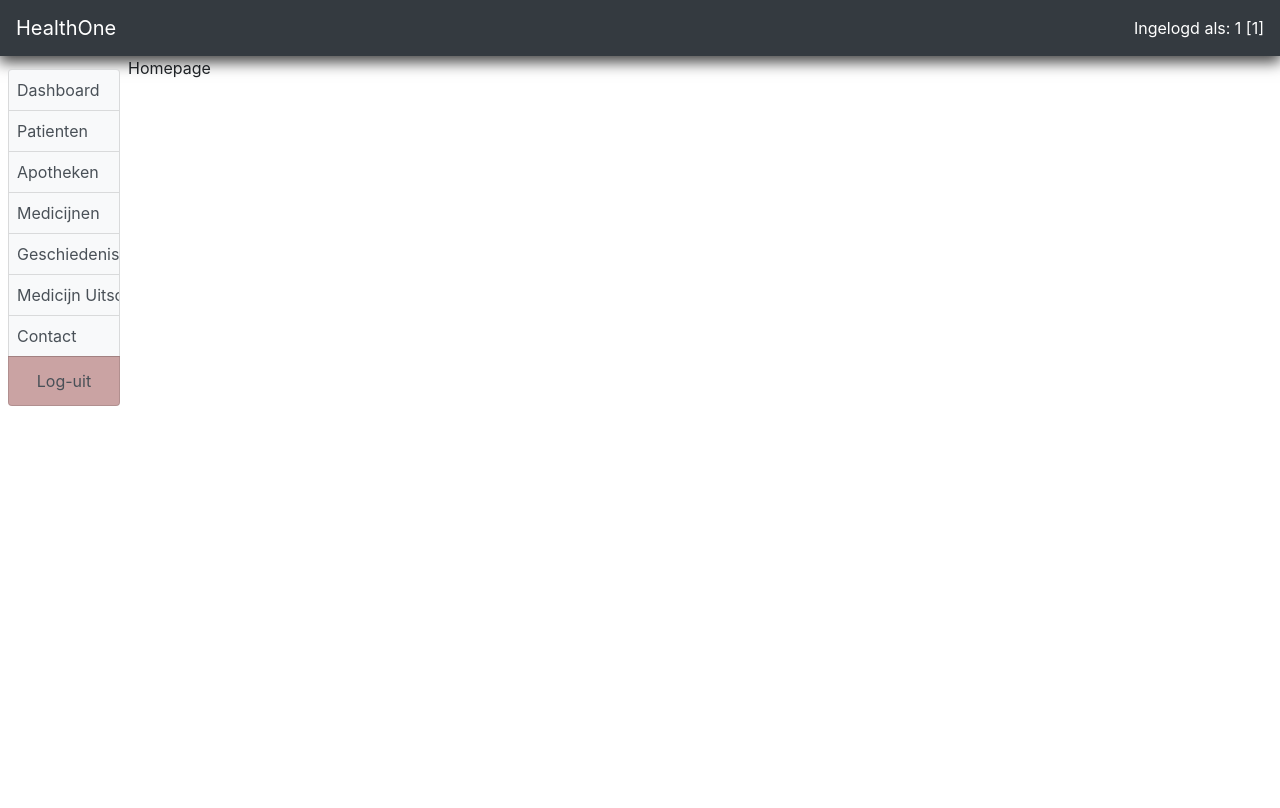
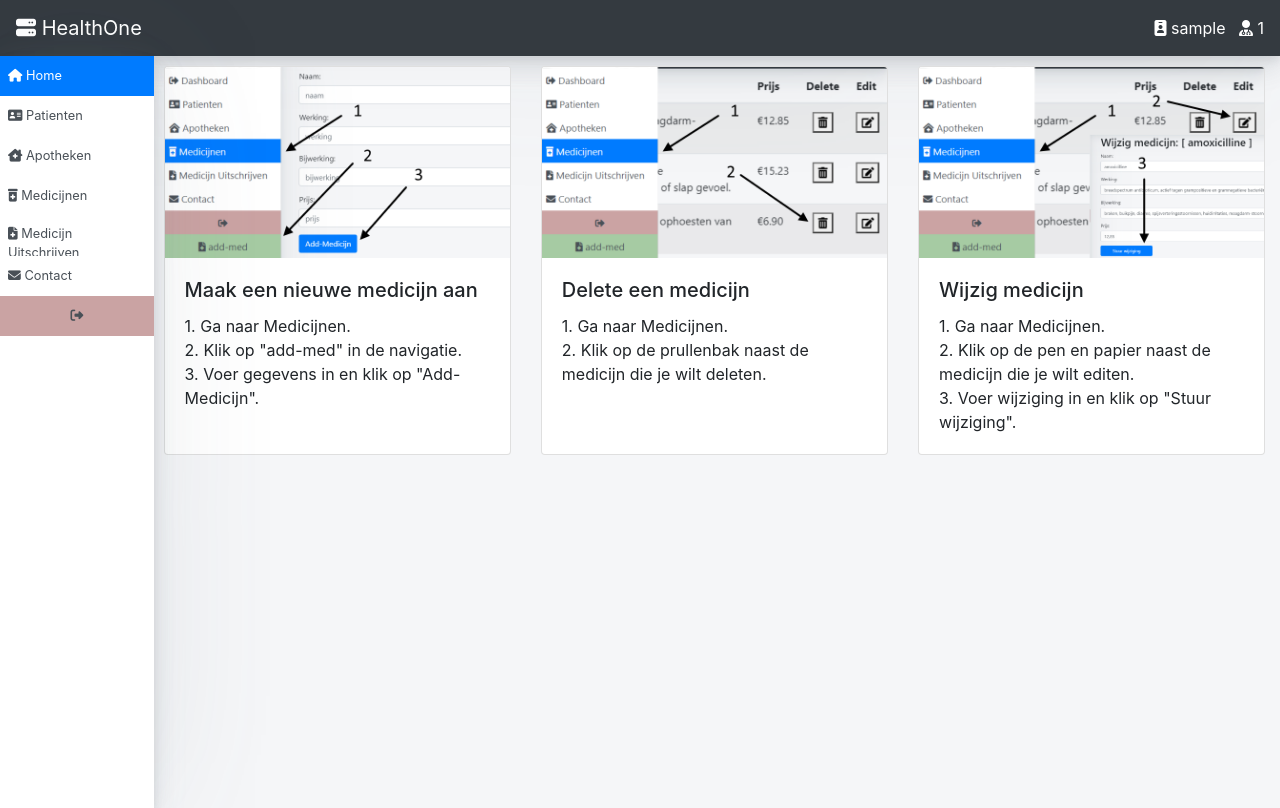
Before and after one commit to VirtualBytes/Mondriaan-HealthOne, a PHP site: page / in a window 1280 px wide. Run offline with PHP 8.4, Linux system fonts and the light colour scheme; the visitor is signed in with stand-in values (Sample User, id 1); some libraries are stand-ins or nearby versions.

Commit message:
Ultimate get and setter and design

```diff
--- a/Controller/Controller.php
+++ b/Controller/Controller.php
@@ -22,7 +22,7 @@ class Controller{
             $this->view->currentPage = "";
             $this->model->logOut();
 
-        } else if (isset($_POST['dashboard'])){
+        } else if (isset($_POST['home'])){
             $this->view->currentPage = "";
             $this->view->viewHomePage();
 
--- a/Model/Model.php
+++ b/Model/Model.php
@@ -114,11 +114,11 @@ class Model{
             $patient = $query->fetch();
 
             if($patient){
-                if($encryptedpassword == $patient->getWachtwoord()){ //Check if password is correct
-                    $_SESSION['id'] = $patient->getId();
-                    $_SESSION['user'] = $patient->getNaam();
-                    $_SESSION['functie'] = $patient->getFunctie();
-                    $_SESSION['role'] = $patient->getRole();
+                if($encryptedpassword == $patient->__get('wachtwoord')){ //Check if password is correct
+                    $_SESSION['id'] = $patient->__get('id');
+                    $_SESSION['user'] = $patient->__get('naam');
+                    $_SESSION['functie'] = $patient->__get('functie');
+                    $_SESSION['role'] = $patient->__get('role');
                     header("Refresh:0"); //Refreshes site clears incorrecte login error
                 } else {
                     echo "Incorrect login gegevens";
--- a/View/Head.php
+++ b/View/Head.php
@@ -8,9 +8,11 @@ echo '
         <title>HealthOne</title>
         <meta name="viewport" content="width=device-width, initial-scale=1">
         <meta name="author" content="">
-        <link rel="stylesheet" href="https://stackpath.bootstrapcdn.com/bootstrap/4.3.1/css/bootstrap.min.css" integrity="sha384-ggOyR0iXCbMQv3Xipma34MD+dH/1fQ784/j6cY/iJTQUOhcWr7x9JvoRxT2MZw1T" crossorigin="anonymous">
-        <link rel="stylesheet" href="css/style.css">
+        <link rel="stylesheet" href="https://cdn.jsdelivr.net/npm/bootstrap@4.5.3/dist/css/bootstrap.min.css" integrity="sha384-TX8t27EcRE3e/ihU7zmQxVncDAy5uIKz4rEkgIXeMed4M0jlfIDPvg6uqKI2xXr2" crossorigin="anonymous">
+        <link rel="stylesheet" href="https://cdnjs.cloudflare.com/ajax/libs/animate.css/4.1.1/animate.min.css"/>
+        <link rel="stylesheet" href="css/style.css?ts=<?=time()?>">
         <script src="http://code.jquery.com/jquery-latest.min.js"></script>
+        <script src="https://kit.fontawesome.com/1f2863ab16.js" crossorigin="anonymous"></script>
         </head>
     <body>
     ';
--- a/View/Nav.php
+++ b/View/Nav.php
@@ -2,13 +2,14 @@
 echo '
     <div id="nav" class="navbar-header">
         <nav class="navbar navbar-light bg-dark">
-            <a class="navbar-brand" style="color:white;" href="">HealthOne</a>
+            <a class="navbar-brand" style="color:white;" href=""><i class="fas fa-server"></i> HealthOne</a>
+
             ';
 
             if(!empty($_SESSION['user'])){
                 echo '
                     <span class="navbar-text" style="color:white;">
-                        Ingelogd als: '.$_SESSION['user']." [".$_SESSION['functie']."]".'
+                        <i class="fas fa-id-badge"></i> '.$_SESSION['user'].' &nbsp; <i class="fas fa-user-md"></i>  '.$_SESSION['functie'].'
                     </span>
                 ';
             } else {
--- a/View/Pages/Home.php
+++ b/View/Pages/Home.php
@@ -5,18 +5,40 @@ include_once 'View/Nav.php';
 echo '
     <div id="page-grid">
         <form id="side-nav" action="" method="POST">
-            <input type="submit" class="p-2 list-group-item list-group-item-action bg-light" name="dashboard" value="Dashboard"/>
-            <input type="submit" class="p-2 list-group-item list-group-item-action bg-light" name="patienten" value="Patienten"/>
-            <input type="submit" class="p-2 list-group-item list-group-item-action bg-light" name="apotheken" value="Apotheken"/>
-            <input type="submit" class="p-2 list-group-item list-group-item-action bg-light" name="medicijnen" value="Medicijnen"/>
-            <input type="submit" class="p-2 list-group-item list-group-item-action bg-light" name="geschiedenis-Uitschrijvingen" value="Geschiedenis Uitschrijvingen"/>
-            <input type="submit" class="p-2 list-group-item list-group-item-action bg-light" name="medicijn-Uitschrijven" value="Medicijn Uitschrijven"/>
-            <input type="submit" class="p-2 list-group-item list-group-item-action bg-light" name="contact" value="Contact"/>
-            <input type="submit" class="list-group-item list-group-item-action" name="log-uit" id="log-uit" value="Log-uit"/>
-       </form>
+            <button type="submit" class="p-2 list-group-item list-group-item-action active" name="home"><i class="fas fa-home"></i> Home</button>
+            <button type="submit" class="p-2 list-group-item list-group-item-action" name="patienten"><i class="fas fa-address-card"></i> Patienten</button>
+            <button type="submit" class="p-2 list-group-item list-group-item-action" name="apotheken"><i class="fas fa-clinic-medical"></i> Apotheken</button>
+            <button type="submit" class="p-2 list-group-item list-group-item-action" name="medicijnen"><i class="fas fa-prescription-bottle-alt"></i> Medicijnen</button>
+            <button type="submit" class="p-2 list-group-item list-group-item-action" name="medicijn-Uitschrijven"><i class="fas fa-file-medical"></i> Medicijn Uitschrijven</button>
+            <button type="submit" class="p-2 list-group-item list-group-item-action" name="contact"><i class="fas fa-envelope"></i> Contact</button>
+            <button type="submit" class="p-2 list-group-item list-group-item-action" name="log-uit" id="log-uit"><i class="fas fa-sign-out-alt"></i></button>
+        </form>
 
-        <div id="content">
-            Homepage
+
+        <div id="content-dashboard">
+            <div class="card-deck">
+                <div class="card">
+                    <img class="card-img-top" src="Images/NewMed.png" alt="Card image cap">
+                    <div class="card-body">
+                            <h5 class="card-title">Maak een nieuwe medicijn aan</h5>
+                            <p class="card-text">1. Ga naar Medicijnen. <br> 2. Klik op "add-med" in de navigatie. <br> 3. Voer gegevens in en klik op "Add-Medicijn".</p>
+                    </div>
+                </div>
+                <div class="card">
+                    <img class="card-img-top" src="Images/DelMed.png" alt="Card image cap">
+                    <div class="card-body">
+                        <h5 class="card-title">Delete een medicijn</h5>
+                        <p class="card-text">1. Ga naar Medicijnen. <br> 2. Klik op de prullenbak naast de medicijn die je wilt deleten.</p>
+                    </div>
+                </div>
+                <div class="card">
+                    <img class="card-img-top" src="Images/WijzigMed.png" alt="Card image cap">
+                        <div class="card-body">
+                        <h5 class="card-title">Wijzig medicijn</h5>
+                        <p class="card-text">1. Ga naar Medicijnen. <br> 2. Klik op de pen en papier naast de medicijn die je wilt editen. <br> 3. Voer wijziging in en klik op "Stuur wijziging". </p>
+                    </div>
+                </div>
+            </div>
         </div>
     </div>
     ';
--- a/View/View.php
+++ b/View/View.php
@@ -18,24 +18,32 @@ class View{
         }
     }
     public function viewHomePage(){ //Can always see if user is logged in
+        if(isset($_SESSION['user'])){
             if(!empty($_SESSION['user'] && $this->currentPage == NULL)){ //NULL staat voor dashboard page default altijd erop dan
                 $this->currentPage = "Home";
                 include 'View/Pages/Home.php';
             }
         }
+    }
     public function viewMedicijnen(){ //Only able to view if logged in and has role that equals 3 or less (User rights)
+        if(isset($_SESSION['user'])){
             if(!empty($_SESSION['user']) && $_SESSION['role'] <= 3 && $_SESSION['role'] == !NULL && $this->currentPage == "Medicijnen"){
                 include 'View/Pages/Medicijnen.php';
             }
         }
+    }
     public function viewAddMedicijn(){  //Only able to view if logged in and has role that equals 3 or less (User rights)
+        if(isset($_SESSION['user'])){
             if(!empty($_SESSION['user']) && $_SESSION['role'] <= 3 && $_SESSION['role'] == !NULL && $this->currentPage == "AddMedicijn"){
                 include 'View/Pages/AddMedicijn.php';
             }
         }
+    }
     public function viewEditMedicijn(){ //Only able to view if logged in and has role that equals 3 or less (User rights)
+        if(isset($_SESSION['user'])){
             if(!empty($_SESSION['user']) && $_SESSION['role'] <= 3 && $_SESSION['role'] == !NULL && $this->currentPage == "editMedicijn"){
                 include 'View/Pages/EditMedicijn.php';
             }
         }
     }
+}
--- a/css/style.css
+++ b/css/style.css
@@ -1,75 +1,217 @@
+html {
+    scroll-behavior: smooth;
+}
+
+body {
+    height: 100vh;
+    background: #F5F6F8;
+    -webkit-font-smoothing: antialiased;
+    -moz-osx-font-smoothing: grayscale;
+}
+
 /* Grid */
 #page-grid {
     display: grid;
-    grid-template-columns: 10vw 90vw;
-    grid-template-rows: 94vh;
-    grid-column-gap: 0px;
-    grid-row-gap: 0px;
+    grid-template-columns: 12vw 88vw;
+    grid-template-rows: 83.6vh 10vh repeat(3, 1fr);
+    grid-column-gap: 0;
+    grid-row-gap: 0;
 }
+.div1 {
+    grid-area: 1 / 1 / 2 / 2;
+}
+.div2 {
+    grid-area: 2 / 1 / 3 / 2;
+}
+.div3 {
+    grid-area: 1 / 2 / 3 / 3;
+}
+
 #side-nav {
     grid-area: 1 / 1 / 2 / 2;
 }
+#side-nav-bottom {
+    grid-area: 2 / 1 / 3 / 2;
+    height: 0;
+}
 #content {
-    grid-area: 1 / 2 / 2 / 3;
+    grid-area: 1 / 2 / 3 / 3;
 }
-.navbar{
-    -webkit-box-shadow: 0px 5px 14px 1px rgba(0,0,0,0.75);
-    -moz-box-shadow: 0px 5px 14px 1px rgba(0,0,0,0.75);
-    box-shadow: 0px 5px 14px 1px rgba(0,0,0,0.75);
+.navbar {
+    box-shadow: 0 0.125rem 9.375rem rgba(90, 97, 105, 0.1), 0 0.25rem 0.5rem rgba(90, 97, 105, 0.12), 0 0.9375rem 1.375rem rgba(90, 97, 105, 0.1), 0 0.4375rem 2.1875rem rgba(165, 182, 201, 0.1);
+}
+
+/* Side nav */
+#side-nav > button {
+    border: none;
+    font-size: 1vw;
+    height: 5vh;
+}
+#side-nav > button:hover {
+    background: rgba(128, 128, 128, 0.26);
+}
+#side-nav {
+    z-index: 1;
+    font-size: 1vw;
+    height: 94vh;
+    background: #FFFFFF;
+    box-shadow: 0 0.125rem 9.375rem rgba(90, 97, 105, 0.1), 0 0.25rem 0.5rem rgba(90, 97, 105, 0.12), 0 0.9375rem 1.375rem rgba(90, 97, 105, 0.1), 0 0.4375rem 2.1875rem rgba(165, 182, 201, 0.1);
+    overflow-x: hidden;
+    display: flex;
+    flex-direction: column;
+}
+#side-nav-bottom {
+    z-index: 2;
+    font-size: 1vw;
+    position: absolute;
+    bottom: 0;
+    height: 5.8vh;
+    width: 12vw;
+}
+#side-nav-bottom:hover {
+    background: rgba(128, 128, 128, 0.26);
+}
+#log-uit {
+    background-color: rgba(161, 90, 90, 0.555);
+    text-align: center;
+}
+#add-med {
+    background-color: rgba(96, 161, 90, 0.555);
+    text-align: center;
+}
+.medicijn-form {
+    margin-top: 1.1vh;
+}
+
+/* Content */
+#content-edit-medi {
+    padding: 10px 40px;
+}
+#content-add-medi {
+    padding: 10px 40px;
+}
+#content-dashboard{
+    padding: 10px;
+    width: 87.63vw;
+}
+
+#submit-medicijn-wijziging {
+    width: 10vw;
+
+}
+.med-menu-buttons {
+    border: none;
+    display: flex;
+    justify-content: center;
+    align-items: center;
 }
 
 
 /* Login form */
-.login-form {
-    width: 340px;
+.login-page {
+    width: 360px;
+    padding: 8% 0 0;
+    margin: auto;
+}
+#login-background{
+    overflow-x: hidden;
+    overflow-y: hidden;
+    height: 94.05vh;
+    width: 100%;
+    background: #7474BF; /* fallback for old browsers */
+    background: -webkit-linear-gradient(to top, #348AC7, #7474BF); /* Chrome 10-25, Safari 5.1-6 */
+    background: linear-gradient(to top, #348AC7, #7474BF); /* W3C, IE 10+/ Edge, Firefox 16+, Chrome 26+, Opera 12+, Safari 7+ */
+}
+.form {
+    position: relative;
+    z-index: 1;
+    background: #FFFFFF;
+    max-width: 360px;
+    margin: 0 auto 100px;
+    padding: 45px;
+    text-align: center;
+    box-shadow: 0 0 20px 0 rgba(0, 0, 0, 0.2), 0 5px 5px 0 rgba(0, 0, 0, 0.24);
+}
+.form input {
+    font-family: "Roboto", sans-serif;
+    outline: 0;
+    background: #f2f2f2;
+    width: 100%;
+    border: 0;
+    margin: 0 0 15px;
+    padding: 15px;
+    box-sizing: border-box;
+    font-size: 14px;
+}
+.form button {
+    font-family: "Roboto", sans-serif;
+    text-transform: uppercase;
+    outline: 0;
+    background: #4CAF50;
+    width: 100%;
+    border: 0;
+    padding: 15px;
+    color: #FFFFFF;
+    font-size: 14px;
+    -webkit-transition: all 0.3 ease;
+    transition: all 0.3 ease;
+    cursor: pointer;
+}
+.form button:hover,
+.form button:active,
+.form button:focus {
+    background: #43A047;
+}
+.form .message {
+    margin: 15px 0 0;
+    color: #b3b3b3;
+    font-size: 12px;
+}
+.form .message a {
+    color: #4CAF50;
+    text-decoration: none;
+}
+.form .register-form {
+    display: none;
+}
+.container {
+    position: relative;
+    z-index: 1;
+    max-width: 300px;
+    margin: 0 auto;
+}
+.container:before,
+.container:after {
+    content: "";
+    display: block;
+    clear: both;
+}
+.container .info {
     margin: 50px auto;
-    font-size: 15px;
-
-    /* background-color: white;
-    border: 1px solid black;
-    margin: auto auto;
-    margin-top: 20vh;
-    margin-right: calc(100% - 45vw);
-    height: 30vh; */
+    text-align: center;
 }
-.login-form form {
-    margin-bottom: 15px;
-    background: #f7f7f7;
-    box-shadow: 0px 2px 2px rgba(0, 0, 0, 0.3);
-    padding: 30px;
+.container .info h1 {
+    margin: 0 0 15px;
+    padding: 0;
+    font-size: 36px;
+    font-weight: 300;
+    color: #1a1a1a;
 }
-.login-form h2 {
-    margin: 0 0 15px;
+.container .info span {
+    color: #4d4d4d;
+    font-size: 12px;
 }
-.form-control, .btn {
-    min-height: 38px;
-    border-radius: 2px;
+.container .info span a {
+    color: #000000;
+    text-decoration: none;
 }
-.btn {
-    font-size: 15px;
-    font-weight: bold;
-    width: 5vw;
+.container .info span .fa {
+    color: #EF3B3A;
 }
 
-/* Side nav */
-#side-nav{
-  margin: 1vw 1vh;
-  overflow-x: hidden;
+.card-deck {
+    margin-bottom: 10px;
+}
+.card {
 
-  display: flex;
-  flex-direction: column;
 }
-
-#log-uit{
-  background-color: rgba(161, 90, 90, 0.555);
-  text-align: center;
-}
-
-#add-med{
-    background-color: rgba(96, 161, 90, 0.555);
-    text-align: center;
-}
-
-.medicijn-form{
-    margin-top: 1.1vh;
-}
```
Also changed, not shown: Model/Medicijn.php (+9 -81 lines), Model/User.php (+8 -98 lines), View/Pages/AddMedicijn.php (+11 -10 lines), View/Pages/EditMedicijn.php (+16 -16 lines), View/Pages/Login.php (+8 -12 lines), View/Pages/Medicijnen.php (+26 -27 lines), Images/DelMed.png (added), Images/NewMed.png (added), Images/WijzigMed.png (added). Lines whose indentation alone changed are shown as unchanged.
